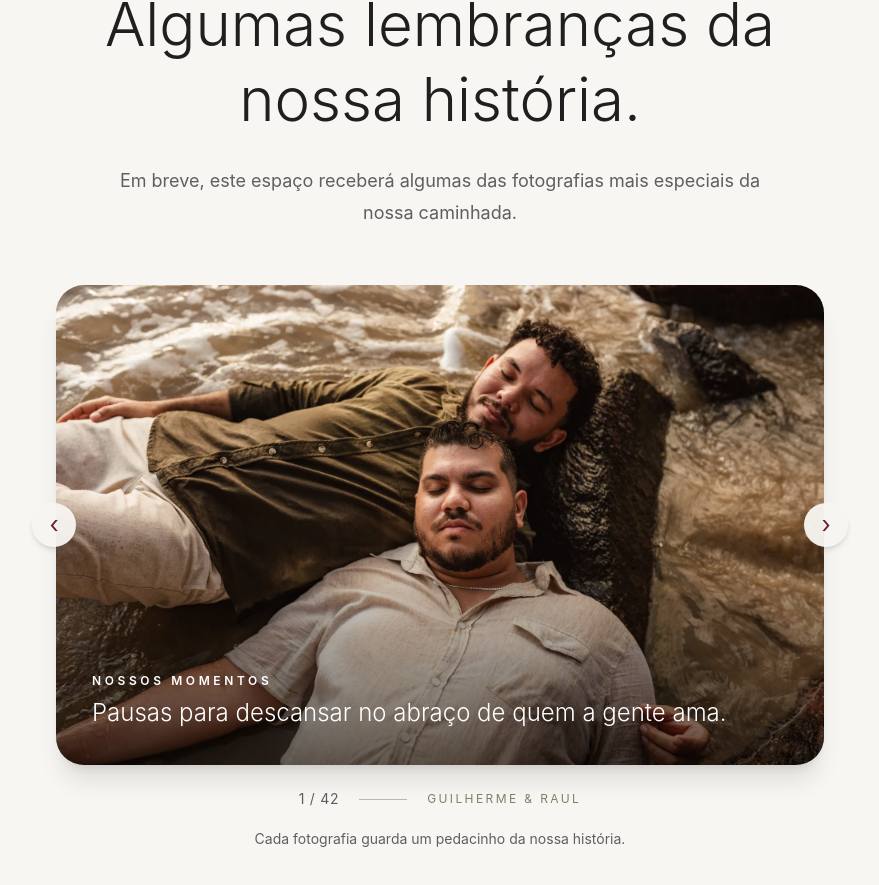
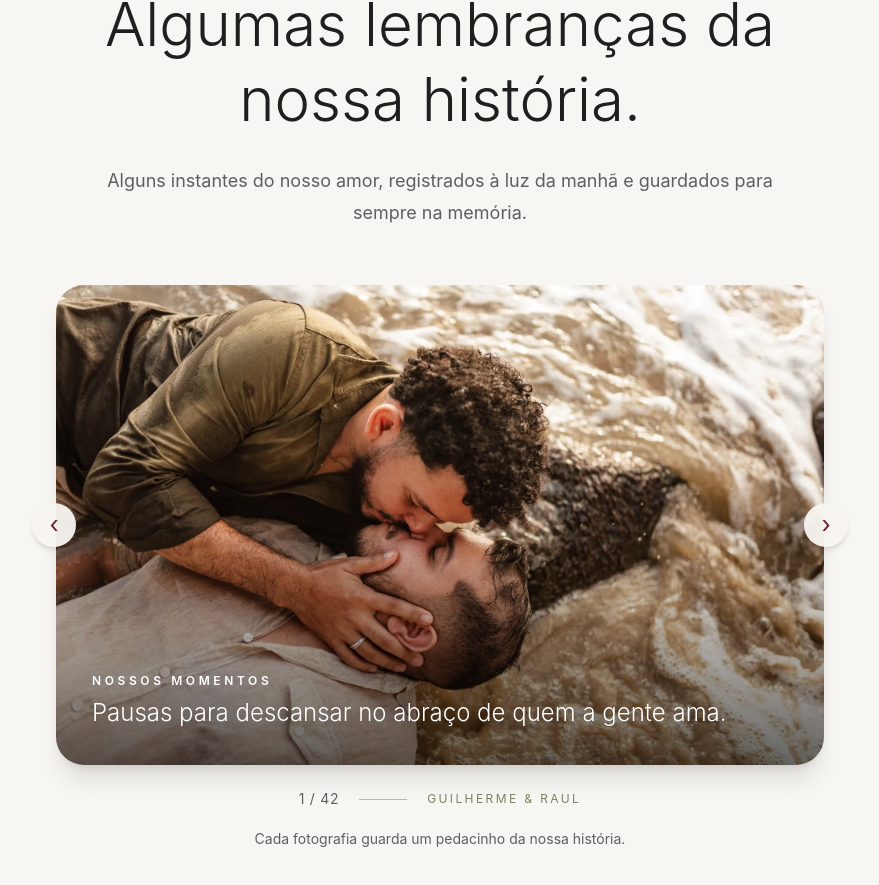
Before and after one commit to GuiApol/nosso-sim, a Next.js app: page / in a window 1280 px wide. Shown: the part 4154-5039 px from the top of the page, without its empty margins (200-1079 px from the left). Built offline with nearby package versions, Linux system fonts and the light colour scheme.

Commit message:
fix: atualiza textos e fotos da galeria

```diff
--- a/sections/Gallery/Gallery.tsx
+++ b/sections/Gallery/Gallery.tsx
@@ -18,8 +18,7 @@ export function Gallery() {
           </h2>
 
           <p className="mx-auto mt-7 max-w-2xl text-base leading-8 text-[#5f5f5f] sm:text-lg">
-            Em breve, este espaço receberá algumas das fotografias mais
-            especiais da nossa caminhada.
+           Alguns instantes do nosso amor, registrados à luz da manhã e guardados para sempre na memória.
           </p>
         </div>
 
--- a/sections/Gallery/images.ts
+++ b/sections/Gallery/images.ts
@@ -8,7 +8,7 @@ export type GalleryImage = {
 
 export const galleryImages: GalleryImage[] = [
   {
-    src: "/images/otimizadas/DSC02470.webp",
+    src: "/images/otimizadas/DSC02504.webp",
     alt: "Guilherme e Raul deitados lado a lado sobre rochas na água rasa, com os olhos fechados enquanto pequenas ondas passam ao redor.",
     caption: "Pausas para descansar no abraço de quem a gente ama.",
     className: "md:col-span-2 md:row-span-2",
@@ -46,8 +46,8 @@ export const galleryImages: GalleryImage[] = [
   },
   {
     src: "/images/otimizadas/DSC02281.webp",
-    alt: "Guilherme com o braço em volta de Raul enquanto os dois contemplam o pôr do sol e a silhueta dos edifícios.",
-    caption: "O entardecer tem outro brilho quando dividido.",
+    alt: "Guilherme com o braço em volta de Raul enquanto os dois contemplam o amanhecer e a silhueta dos edifícios.",
+    caption: "A luz da manhã ganha outro brilho quando estamos juntos.",
   },
   {
     src: "/images/otimizadas/DSC02265.webp",
@@ -81,12 +81,12 @@ export const galleryImages: GalleryImage[] = [
   },
   {
     src: "/images/otimizadas/DSC02144.webp",
-    alt: "Guilherme e Raul com os olhos fechados e as testas encostadas, em um abraço sob a luz dourada do entardecer.",
+    alt: "Guilherme e Raul com os olhos fechados e as testas encostadas, em um abraço sob a luz dourada da manhã.",
     caption: "Onde o tempo desacelera e só existe o agora.",
   },
   {
     src: "/images/otimizadas/DSC02150.webp",
-    alt: "Guilherme e Raul em um retrato próximo, com os olhos fechados e os rostos juntos sob a luz suave do entardecer.",
+    alt: "Guilherme e Raul em um retrato próximo, com os olhos fechados e os rostos juntos sob a luz suave da manhã.",
     caption: "Onde o tempo desacelera e só existe o agora.",
   },
   {
@@ -176,7 +176,7 @@ export const galleryImages: GalleryImage[] = [
   },
   {
     src: "/images/otimizadas/CA108168.webp",
-    alt: "Guilherme e Raul abraçados e trocando um beijo carinhoso ao ar livre sob a luz suave do entardecer.",
+    alt: "Guilherme e Raul abraçados e trocando um beijo carinhoso ao ar livre sob a luz suave da manhã.",
     caption: "Pausas no tempo que revelam o nosso melhor lado.",
   },
  {
```
